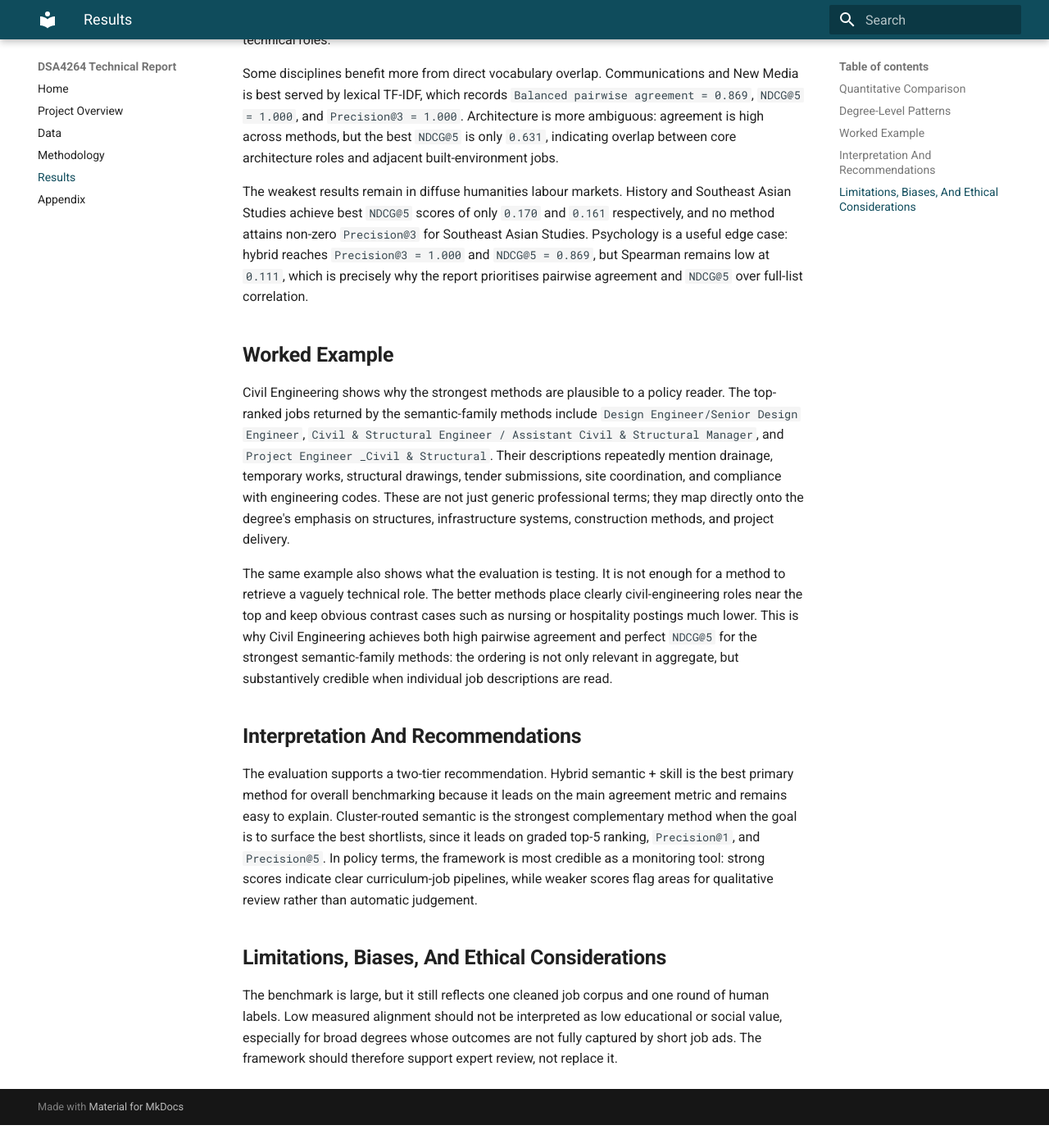
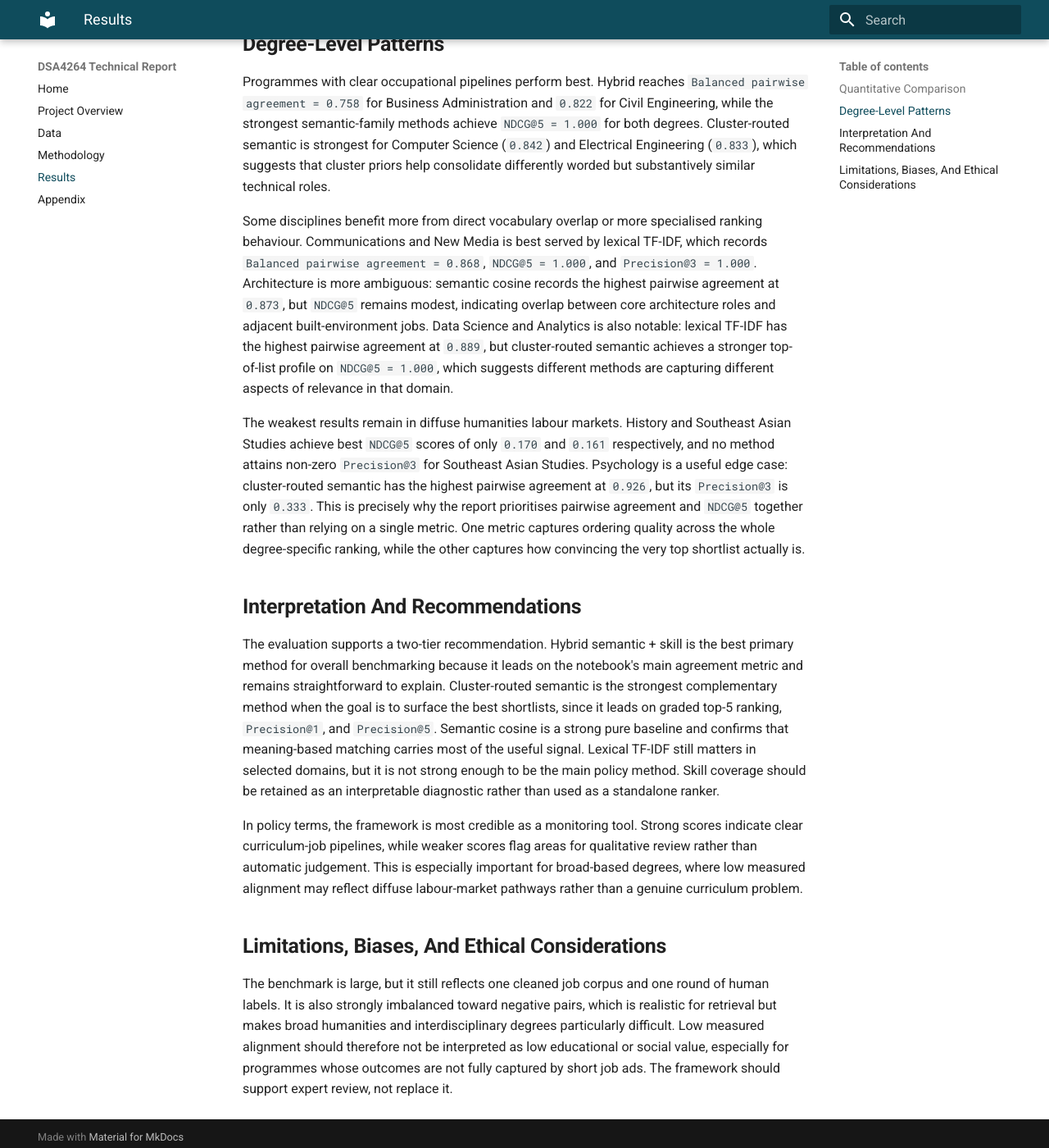
Before and after one commit to marcussyeo/DSA4264-Text-Group-3, an MkDocs documentation site: the page built from docs/results.md, in a window 1280 px wide and 1400 px high, scrolled down 1461 px. Shown: the whole window at 82% size. Built offline with MkDocs 1.6.1 and Material for MkDocs 9.7.7, drawn with Linux system fonts in a browser that asks for light colours; before the commit the page ends 2833 px from its top, so only the background shows below that; some of the changed text lies outside the part shown.

Commit message:
updated results & project overview

```diff
--- a/docs/results.md
+++ b/docs/results.md
@@ -2,9 +2,9 @@
 
 ## Quantitative Comparison
 
-The updated benchmark evaluates 256,350 degree-job pairs across 15 degree proxies. It is highly imbalanced, with 85.4% `Not Relevant`, 10.2% `Somewhat Relevant`, and 4.4% `Relevant`, so strong performance requires ranking a small number of relevant jobs ahead of many negatives.
+The current benchmark evaluates 256,350 matched degree-job pairs across 15 degree proxies. It is deliberately difficult and strongly imbalanced, with 218,852 pairs labelled `Not Relevant`, 26,191 labelled `Somewhat Relevant`, and 11,307 labelled `Relevant`. In practical terms, this means a useful method must rank a very small number of relevant jobs ahead of a very large number of irrelevant ones.
 
-Using the notebook's primary retrieval-aligned metric, hybrid semantic + skill is the best overall method. It records the highest `Balanced pairwise agreement` at 0.835 and the strongest `Precision@3` at 0.711. Cluster-routed semantic is a close second on pairwise agreement at 0.829, but it is best on `NDCG@5` at 0.797 and also leads on `Precision@1 = 0.800`, `Precision@5 = 0.747`, and `RelaxedPrecision@5 = 0.880`. Semantic cosine remains competitive, while lexical TF-IDF and skill coverage are clearly weaker.
+Using the notebook's primary retrieval-aligned metric, hybrid semantic + skill is the strongest overall method. It achieves the highest `Balanced pairwise agreement` at 0.835 and the best `Precision@3` at 0.711, which means it is the most reliable at ordering relevant jobs above weaker matches while keeping top-ranked shortlists strong. Cluster-routed semantic is a very close second on pairwise agreement at 0.829, but it is the best method on `NDCG@5` at 0.797 and also leads on `Precision@1 = 0.800` and `Precision@5 = 0.747`. Semantic cosine remains clearly competitive, while lexical TF-IDF and especially skill coverage are materially weaker overall.
 
 | Method | Balanced pairwise agreement | NDCG@5 | Precision@1 | Precision@3 | Precision@5 | Spearman |
 | --- | ---: | ---: | ---: | ---: | ---: | ---: |
@@ -12,28 +12,24 @@
 | Cluster-routed semantic | 0.829 | 0.797 | 0.800 | 0.689 | 0.747 | 0.308 |
 | Semantic cosine | 0.824 | 0.755 | 0.800 | 0.644 | 0.693 | 0.297 |
 | Lexical TF-IDF | 0.799 | 0.535 | 0.400 | 0.489 | 0.453 | 0.289 |
-| Skill coverage | 0.704 | 0.338 | 0.267 | 0.222 | 0.267 | 0.213 |
+| Skill coverage | 0.704 | 0.348 | 0.333 | 0.244 | 0.280 | 0.213 |
 
-No single method dominates every degree. By `Balanced pairwise agreement`, cluster-routed semantic is best for 7 degrees, hybrid for 4, semantic cosine for 2, and lexical TF-IDF for 2. This supports a portfolio view of evidence rather than a one-model rule.
+No single method dominates every degree. By `Balanced pairwise agreement`, cluster-routed semantic is best for 7 degrees, hybrid for 4, semantic cosine for 2, and lexical TF-IDF for 2. This supports a portfolio view of evidence rather than a one-model rule. The evaluation therefore does not point to one universally optimal scoring method; instead, it shows that some degree families benefit more from clustering, others from explicit semantic-skill blending, and a few still from direct lexical overlap.
 
 ## Degree-Level Patterns
 
 Programmes with clear occupational pipelines perform best. Hybrid reaches `Balanced pairwise agreement = 0.758` for Business Administration and `0.822` for Civil Engineering, while the strongest semantic-family methods achieve `NDCG@5 = 1.000` for both degrees. Cluster-routed semantic is strongest for Computer Science (`0.842`) and Electrical Engineering (`0.833`), which suggests that cluster priors help consolidate differently worded but substantively similar technical roles.
 
-Some disciplines benefit more from direct vocabulary overlap. Communications and New Media is best served by lexical TF-IDF, which records `Balanced pairwise agreement = 0.869`, `NDCG@5 = 1.000`, and `Precision@3 = 1.000`. Architecture is more ambiguous: agreement is high across methods, but the best `NDCG@5` is only `0.631`, indicating overlap between core architecture roles and adjacent built-environment jobs.
+Some disciplines benefit more from direct vocabulary overlap or more specialised ranking behaviour. Communications and New Media is best served by lexical TF-IDF, which records `Balanced pairwise agreement = 0.868`, `NDCG@5 = 1.000`, and `Precision@3 = 1.000`. Architecture is more ambiguous: semantic cosine records the highest pairwise agreement at `0.873`, but `NDCG@5` remains modest, indicating overlap between core architecture roles and adjacent built-environment jobs. Data Science and Analytics is also notable: lexical TF-IDF has the highest pairwise agreement at `0.889`, but cluster-routed semantic achieves a stronger top-of-list profile on `NDCG@5 = 1.000`, which suggests different methods are capturing different aspects of relevance in that domain.
 
-The weakest results remain in diffuse humanities labour markets. History and Southeast Asian Studies achieve best `NDCG@5` scores of only `0.170` and `0.161` respectively, and no method attains non-zero `Precision@3` for Southeast Asian Studies. Psychology is a useful edge case: hybrid reaches `Precision@3 = 1.000` and `NDCG@5 = 0.869`, but Spearman remains low at `0.111`, which is precisely why the report prioritises pairwise agreement and `NDCG@5` over full-list correlation.
-
-## Worked Example
-
-Civil Engineering shows why the strongest methods are plausible to a policy reader. The top-ranked jobs returned by the semantic-family methods include `Design Engineer/Senior Design Engineer`, `Civil & Structural Engineer / Assistant Civil & Structural Manager`, and `Project Engineer _Civil & Structural`. Their descriptions repeatedly mention drainage, temporary works, structural drawings, tender submissions, site coordination, and compliance with engineering codes. These are not just generic professional terms; they map directly onto the degree's emphasis on structures, infrastructure systems, construction methods, and project delivery.
-
-The same example also shows what the evaluation is testing. It is not enough for a method to retrieve a vaguely technical role. The better methods place clearly civil-engineering roles near the top and keep obvious contrast cases such as nursing or hospitality postings much lower. This is why Civil Engineering achieves both high pairwise agreement and perfect `NDCG@5` for the strongest semantic-family methods: the ordering is not only relevant in aggregate, but substantively credible when individual job descriptions are read.
+The weakest results remain in diffuse humanities labour markets. History and Southeast Asian Studies achieve best `NDCG@5` scores of only `0.170` and `0.161` respectively, and no method attains non-zero `Precision@3` for Southeast Asian Studies. Psychology is a useful edge case: cluster-routed semantic has the highest pairwise agreement at `0.926`, but its `Precision@3` is only `0.333`. This is precisely why the report prioritises pairwise agreement and `NDCG@5` together rather than relying on a single metric. One metric captures ordering quality across the whole degree-specific ranking, while the other captures how convincing the very top shortlist actually is.
 
 ## Interpretation And Recommendations
 
-The evaluation supports a two-tier recommendation. Hybrid semantic + skill is the best primary method for overall benchmarking because it leads on the main agreement metric and remains easy to explain. Cluster-routed semantic is the strongest complementary method when the goal is to surface the best shortlists, since it leads on graded top-5 ranking, `Precision@1`, and `Precision@5`. In policy terms, the framework is most credible as a monitoring tool: strong scores indicate clear curriculum-job pipelines, while weaker scores flag areas for qualitative review rather than automatic judgement.
+The evaluation supports a two-tier recommendation. Hybrid semantic + skill is the best primary method for overall benchmarking because it leads on the notebook's main agreement metric and remains straightforward to explain. Cluster-routed semantic is the strongest complementary method when the goal is to surface the best shortlists, since it leads on graded top-5 ranking, `Precision@1`, and `Precision@5`. Semantic cosine is a strong pure baseline and confirms that meaning-based matching carries most of the useful signal. Lexical TF-IDF still matters in selected domains, but it is not strong enough to be the main policy method. Skill coverage should be retained as an interpretable diagnostic rather than used as a standalone ranker.
+
+In policy terms, the framework is most credible as a monitoring tool. Strong scores indicate clear curriculum-job pipelines, while weaker scores flag areas for qualitative review rather than automatic judgement. This is especially important for broad-based degrees, where low measured alignment may reflect diffuse labour-market pathways rather than a genuine curriculum problem.
 
 ## Limitations, Biases, And Ethical Considerations
 
-The benchmark is large, but it still reflects one cleaned job corpus and one round of human labels. Low measured alignment should not be interpreted as low educational or social value, especially for broad degrees whose outcomes are not fully captured by short job ads. The framework should therefore support expert review, not replace it.
+The benchmark is large, but it still reflects one cleaned job corpus and one round of human labels. It is also strongly imbalanced toward negative pairs, which is realistic for retrieval but makes broad humanities and interdisciplinary degrees particularly difficult. Low measured alignment should therefore not be interpreted as low educational or social value, especially for programmes whose outcomes are not fully captured by short job ads. The framework should support expert review, not replace it.
```
Also changed, not shown: docs/project-overview.md (+1 -1 lines).
